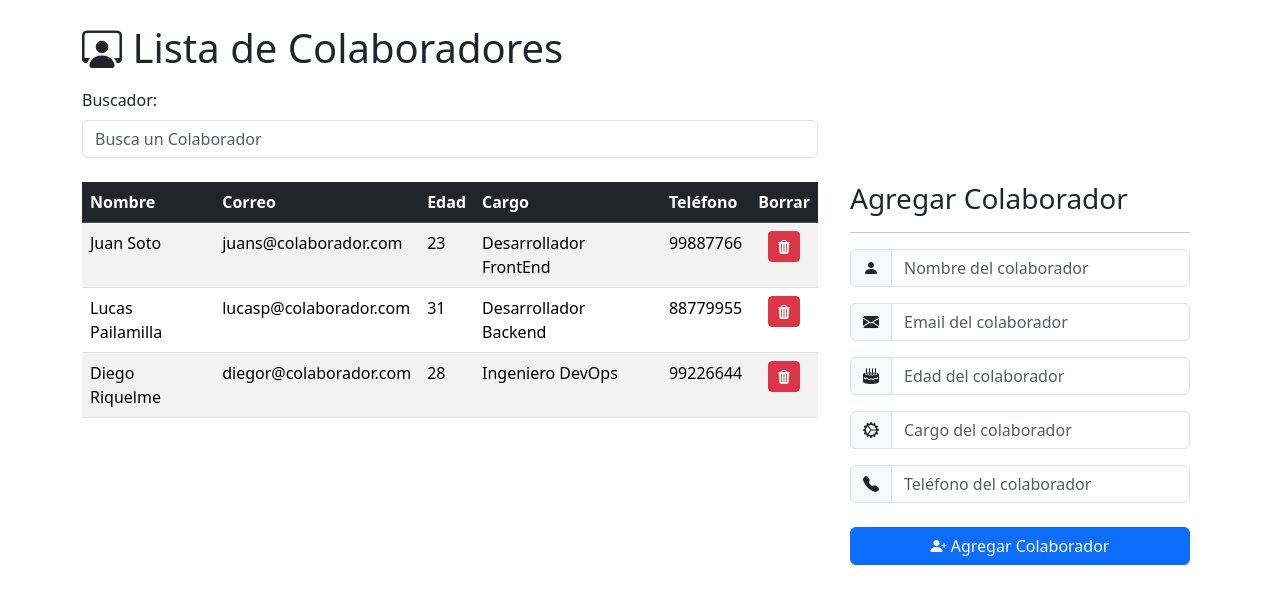
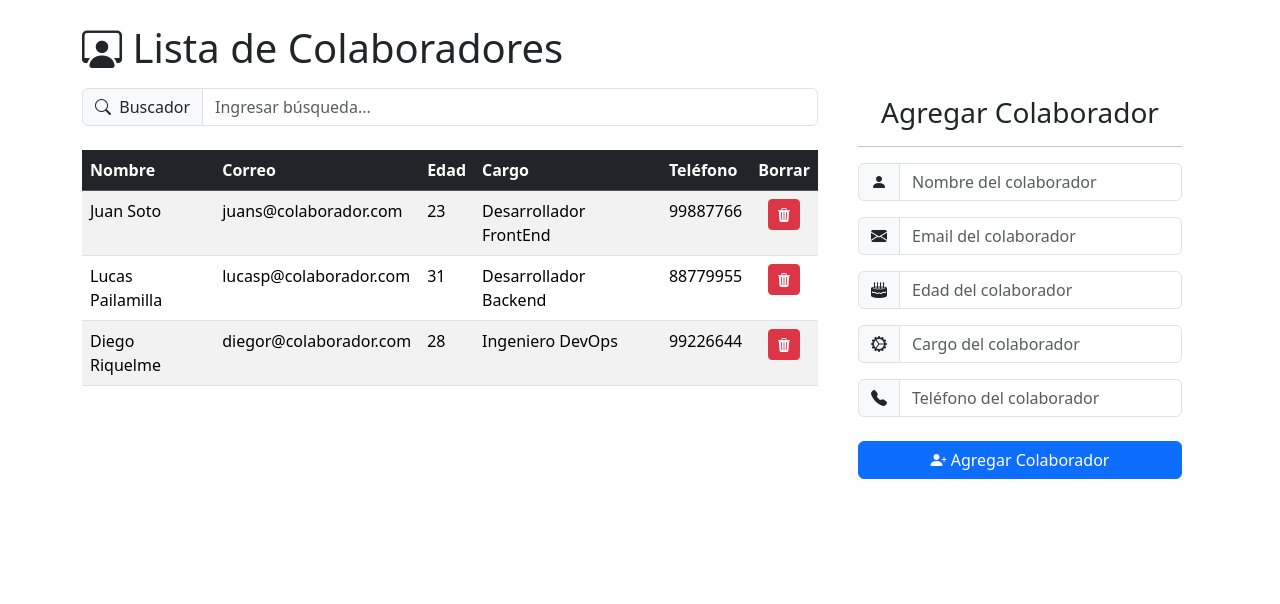
Before and after one commit to felipejoq/dynamic-render-component-challenge, a React (Vite) app: page / in a window 1280 px wide. Shown: the top 604 px of the page. Built offline with nearby package versions, Linux system fonts and the light colour scheme.

Commit message:
Some visual changes

```diff
--- a/src/ColaboradoresApp.jsx
+++ b/src/ColaboradoresApp.jsx
@@ -25,8 +25,11 @@ const ColaboradoresApp = () => {
           <h1><i className="bi bi-person-workspace"></i> Lista de Colaboradores</h1>
         </div>
       </div>
+
       <div className="row">
-        <div className="col-12 col-lg-8 mb-4 mt-2">
+        <div className="col-12 col-lg-8">
+          <div className="row">
+            <div className="col-12 col-lg-12 mb-2 mt-2">
               <Buscador
                 searchColaborador={searchColaborador}
                 searchValue={searchValue}
@@ -34,15 +37,17 @@ const ColaboradoresApp = () => {
             </div>
           </div>
           <div className="row">
-        <div className="col-12 col-lg-8">
+            <div className="col-12 col-lg-12">
               <Listado
                 colaboradores={dataToTable()}
                 removeColaborador={removeColaborador}
               />
               {
-            searchResult.length === 0 && searchValue &&
+                (searchResult.length === 0 && searchValue) &&
                 <Alert message="No hay resultados" color="info" />
               }
+            </div>
+          </div>
         </div>
         <div className="col-12 col-lg-4">
           <Formulario
--- a/src/components/Alert.jsx
+++ b/src/components/Alert.jsx
@@ -1,3 +1,3 @@
 export const Alert = ({ message = "Este es un error", color = "danger" }) => {
-    return <div className={`alert alert-${color} my-2`}>{message}</div>;
+    return <div className={`alert alert-${color} my-2 text-center`}>{message}</div>;
 };
--- a/src/components/Buscador.jsx
+++ b/src/components/Buscador.jsx
@@ -10,20 +10,22 @@ export const Buscador = ({ searchColaborador, searchValue, setSearchValue }) =>
 
     return (
         <>
-            <label htmlFor="search" className="form-label">
-                Buscador:
-            </label>
+            <div className="input-group mb-3">
+                <span className="input-group-text" id="basic-addon1">
+                    <i className="bi bi-search"></i>&nbsp;&nbsp;Buscador
+                </span>
                 <input
                     type="text"
                     id="search"
                     className="form-control"
-                placeholder="Busca un Colaborador"
+                    placeholder="Ingresar búsqueda..."
                     value={searchValue}
                     onChange={(event) => {
                         handleSearchInput(event);
                         onSearchValue(event);
                     }}
                 />
+            </div>
         </>
     );
 };
--- a/src/components/Formulario.jsx
+++ b/src/components/Formulario.jsx
@@ -29,8 +29,8 @@ export const Formulario = ({ handleNewColaborador, handleValidationsErrors }) =>
     }
 
     return (
-        <form className="mx-2" onSubmit={handleOnSubmitForm}>
-            <h3>Agregar Colaborador</h3>
+        <form className="m-3" onSubmit={handleOnSubmitForm}>
+            <h3 className="text-center">Agregar Colaborador</h3>
             <hr />
             <div className="my-2">
                 <div className="input-group mb-3">
```
Lines whose indentation alone changed are shown as unchanged.
